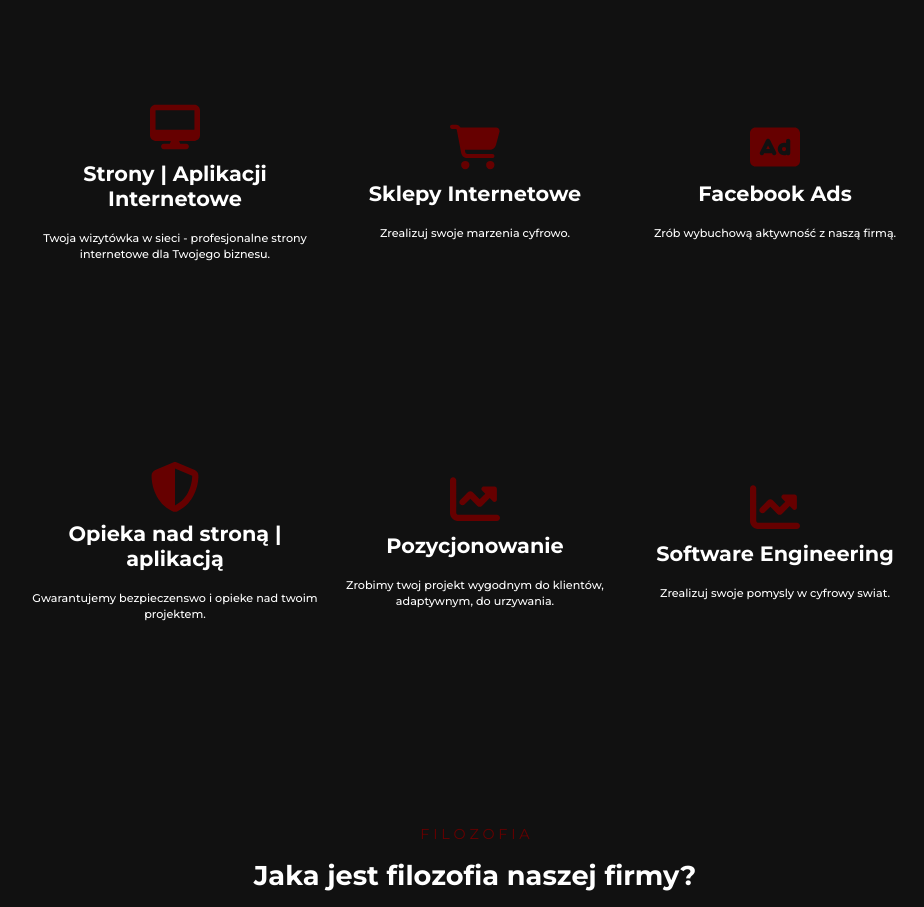
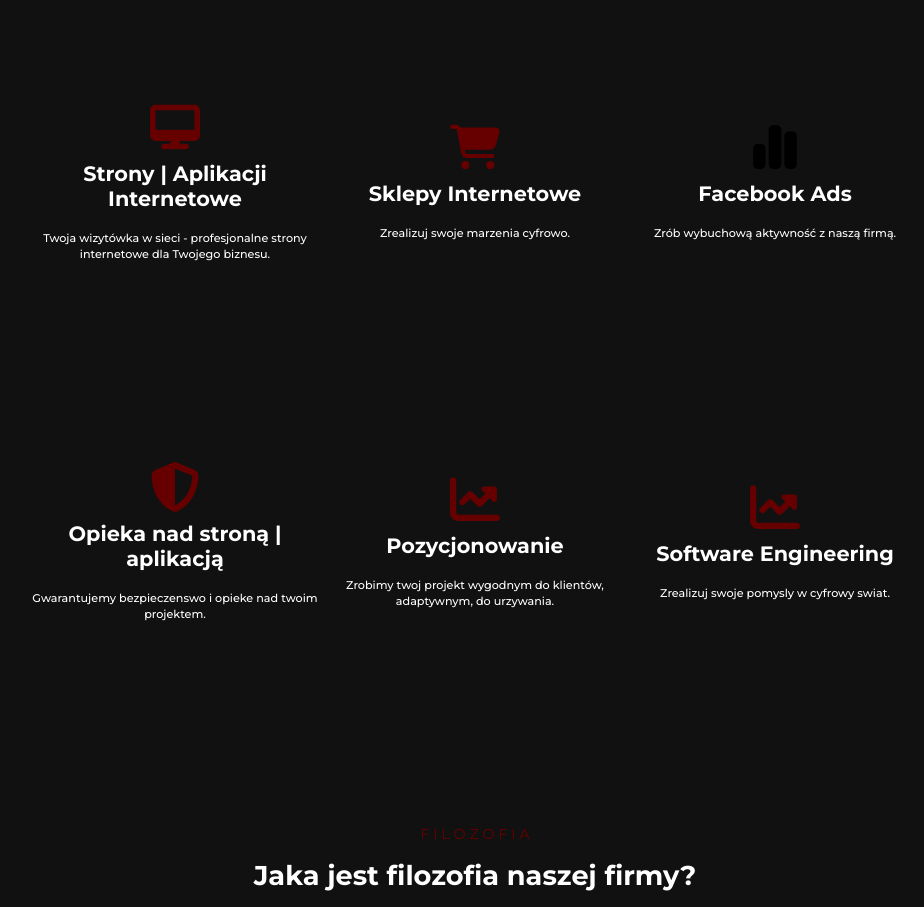
Before and after one commit to nikitinvladd/iqa, a React (Create React App) app: page /about in a window 1280 px wide. Shown: the part 940-1847 px from the top of the page, without its empty margins (165-1089 px from the left). Built offline with nearby package versions, Linux system fonts and the light colour scheme; the HTML template or start-up script is replaced by a standard one.

Commit message:
Update whatwedo.js

```diff
--- a/src/components/what-we-do/whatwedo.js
+++ b/src/components/what-we-do/whatwedo.js
@@ -30,7 +30,7 @@ return(
             <ul>
                 <li>
                 <div className="card-information">
-                <img src="/img/ads.svg" alt="" />
+                <img src="/img/adversting.svg" alt="" />
                     <h1>Facebook Ads</h1>
                     <p>Zrób wybuchową aktywność z naszą firmą.</p>
                 </div>
```
